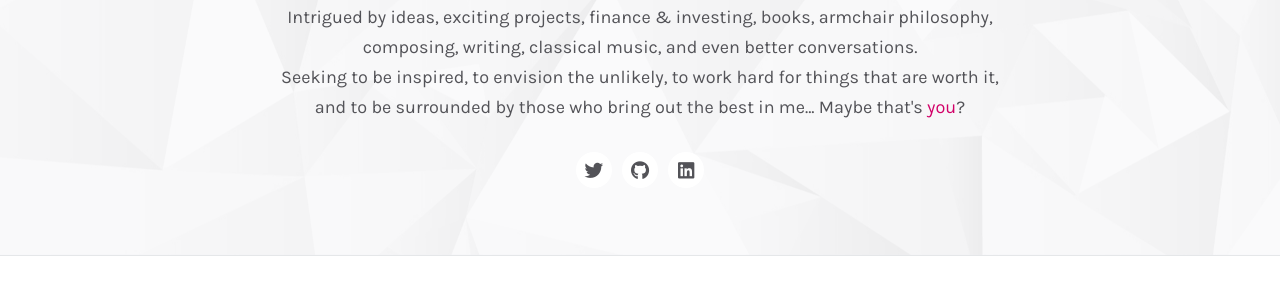
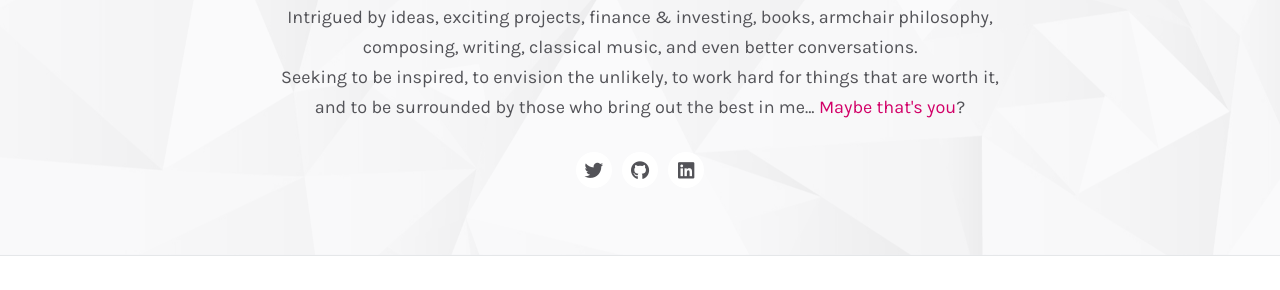
Before and after one commit to andreasschrade/andreasschrade.github.com, a Jekyll site: the page built from index.html, in a window 1280 px wide and 900 px high. Shown: the part 452-742 px from the top of the window. Built offline with Jekyll 4.4.1, drawn with Linux system fonts in a browser that asks for light colours; some web fonts are replaced; the list of posts is cut into pages by our own code; some of the changed lines change nothing that is shown.

Commit message:
update bio

```diff
--- a/_config.yml
+++ b/_config.yml
@@ -20,7 +20,7 @@
   greetings: 'Hi, I am Andreas!'
   description: |
     <strong>Freelance Android Expert. Lifelong-Learner. Minimalist. Thinker.</strong><br>
-    Intrigued by ideas, exciting projects, finance & investing, books, armchair philosophy, composing, writing, classical music, and even better conversations.<br>Seeking to be inspired, to envision the unlikely, to work hard for things that are worth it, and to be surrounded by those who bring out the best in me... Maybe that's <a href="/contact/">you</a>?
+    Intrigued by ideas, exciting projects, finance & investing, books, armchair philosophy, composing, writing, classical music, and even better conversations.<br>Seeking to be inspired, to envision the unlikely, to work hard for things that are worth it, and to be surrounded by those who bring out the best in me... <a href="/contact/">Maybe that's you</a>?
   bio: 'Intrigued by ideas, interesting projects, finance & investing, strategy, books, armchair philosophy, composing, writing, classical music, and even better conversations. Seeking to be inspired, to envision the unlikely, to work hard for things that are worth it, and to be surrounded by those who bring out the best in me.'
 
 # Contact form setings
```
